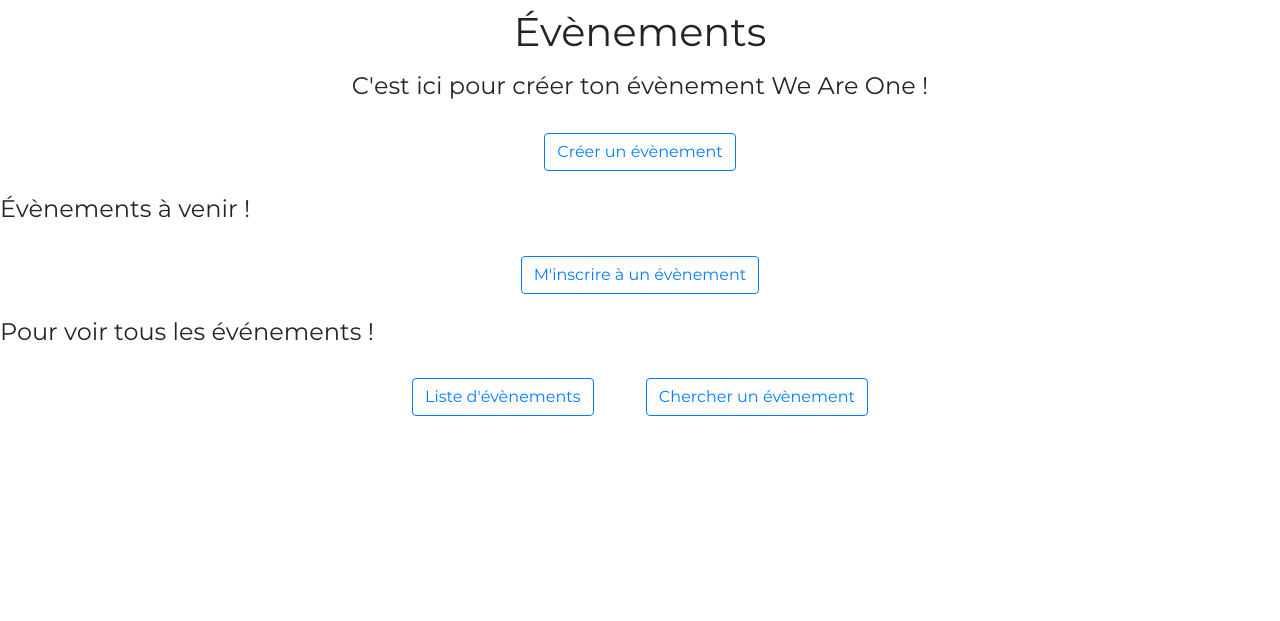
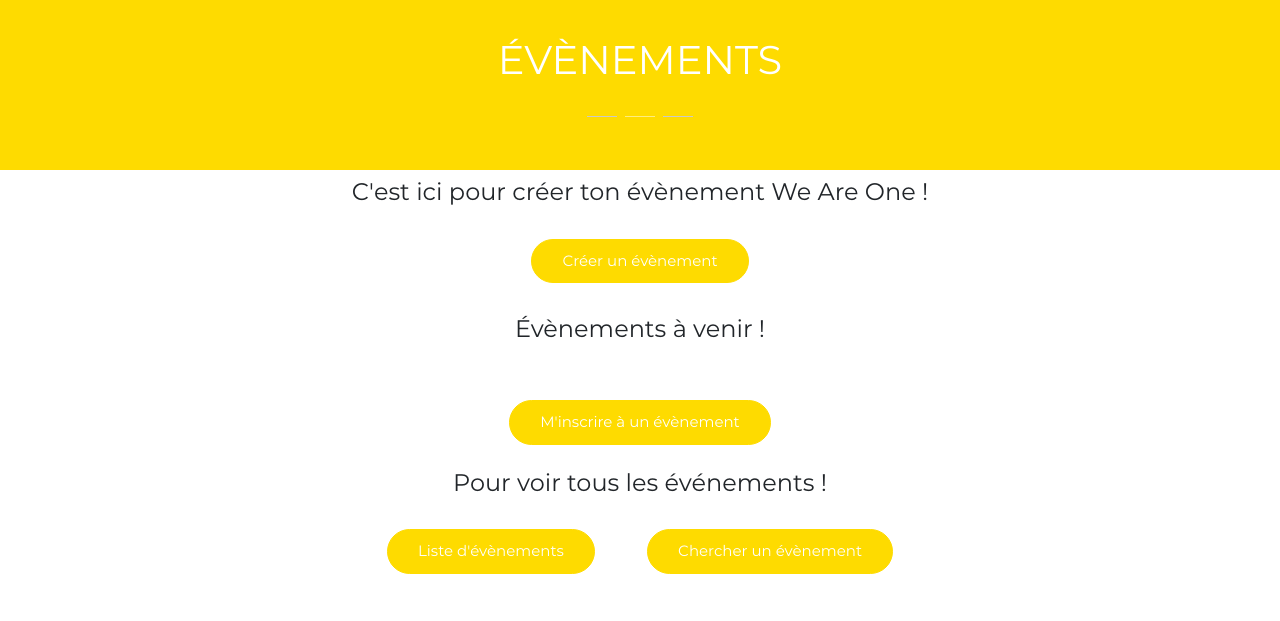
Before and after one commit to We-Are-One-CS/intranet, a Django app: page /events/ in a window 1280 px wide. Shown: the part 86-707 px from the top of the page. Run offline with Django 3.2, Linux system fonts and the light colour scheme; some libraries are stand-ins or nearby versions; grey boxes are pictures that could not be loaded.

Commit message:
change the design of the website event page

```diff
--- a/core/templates/core/events.html
+++ b/core/templates/core/events.html
@@ -11,32 +11,37 @@
 {% endblock mystylesheet %}
 
 {% block content %}
-    <div class="container-fluid text-center pt-2 tracking-in-contract-bck">
-        <h1>Évènements</h1>
+    <div class="yellow-header">
+    <p class="text-center text-white header-text">Évènements</p>
+    <div class="separated-div-wrapper">
+        <div class="separator header"></div>
+        <div class="separator header center-white"></div>
+        <div class="separator header"></div>
+    </div>
+
     </div>
     <div class="container text-center pt-2">
     <h4>C'est ici pour créer ton évènement We Are One ! </h4>
     <div class="container text-center py-4">
-{#        <button type="button" class="mx-4 btn btn-primary">Créer un évènement</button>#}
-{#            <a href="{% url 'create_event' %}">#}
-{#            </a>#}
-        <button type="button" class="mx-4 btn btn-outline-primary" onclick="location.href='create_event/'">Créer un évènement</button>
+
+        <button type="button" class="mx-4 button" onclick="location.href='create_event/'">Créer un évènement</button>
     </div>
     </div>
-
+    <div class="container text-center pt-2">
     <h4>Évènements à venir !</h4>
+    <div class="container text-center py-4">
 
     <div class="container text-center py-4">
 
-            <button type="button" class="mx-4 btn btn-outline-primary" onclick="location.href='subscribe_events/'">M'inscrire à un évènement</button>
+            <button type="button" class="mx-4 button" onclick="location.href='subscribe_events/'">M'inscrire à un évènement</button>
     </div>
 
 
     <h4>Pour voir tous les événements !</h4>
 
         <div class="container text-center py-4">
-            <button type="button" class="mx-4 btn btn-outline-primary" onclick="location.href='all_events/'">Liste d'évènements</button>
+            <button type="button" class="mx-4 button" onclick="location.href='all_events/'">Liste d'évènements</button>
 
-            <button type="button" class="mx-4 btn btn-outline-primary" onclick="location.href='search_events/'">Chercher un évènement</button>
+            <button type="button" class="mx-4 button" onclick="location.href='search_events/'">Chercher un évènement</button>
         </div>
 {% endblock content %}
```
